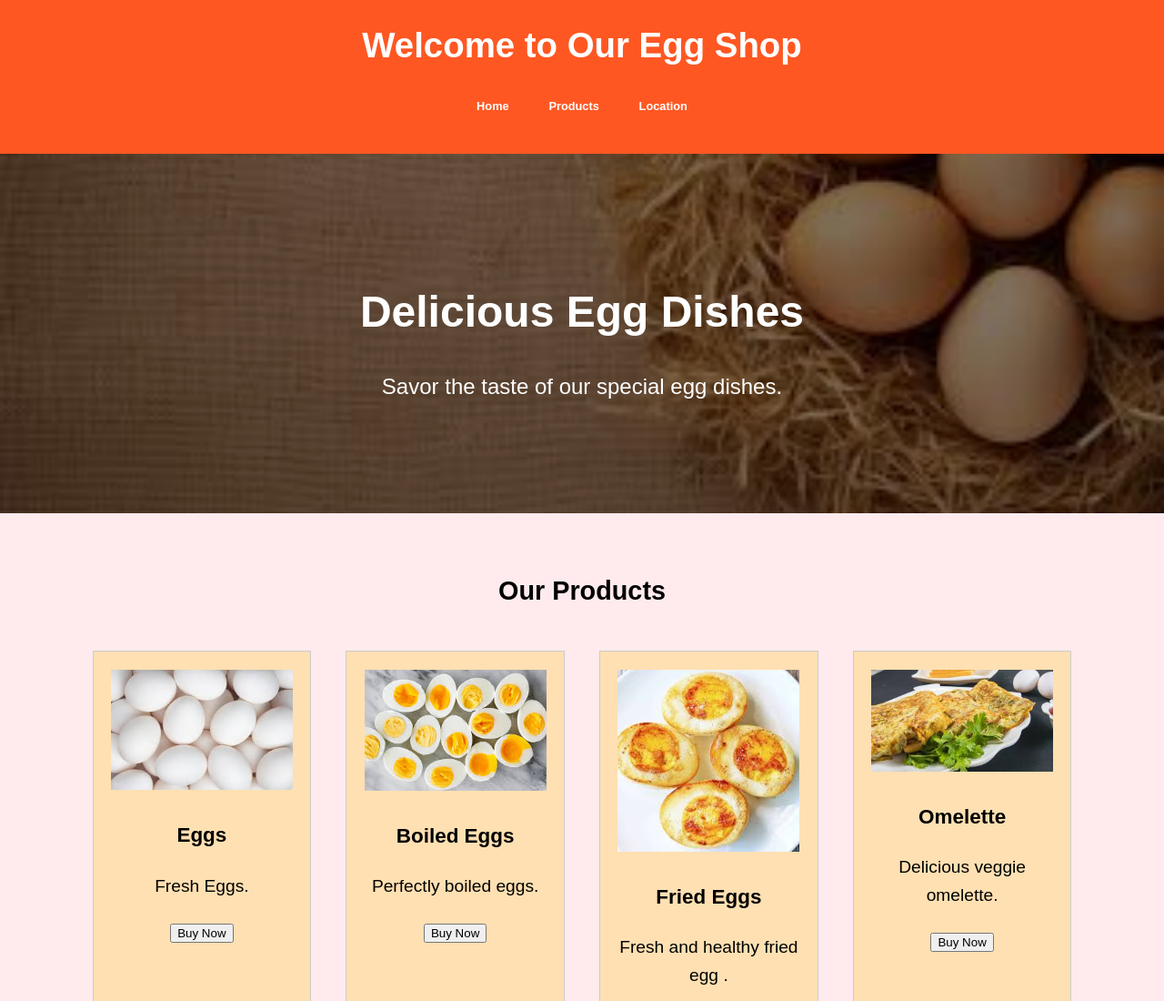
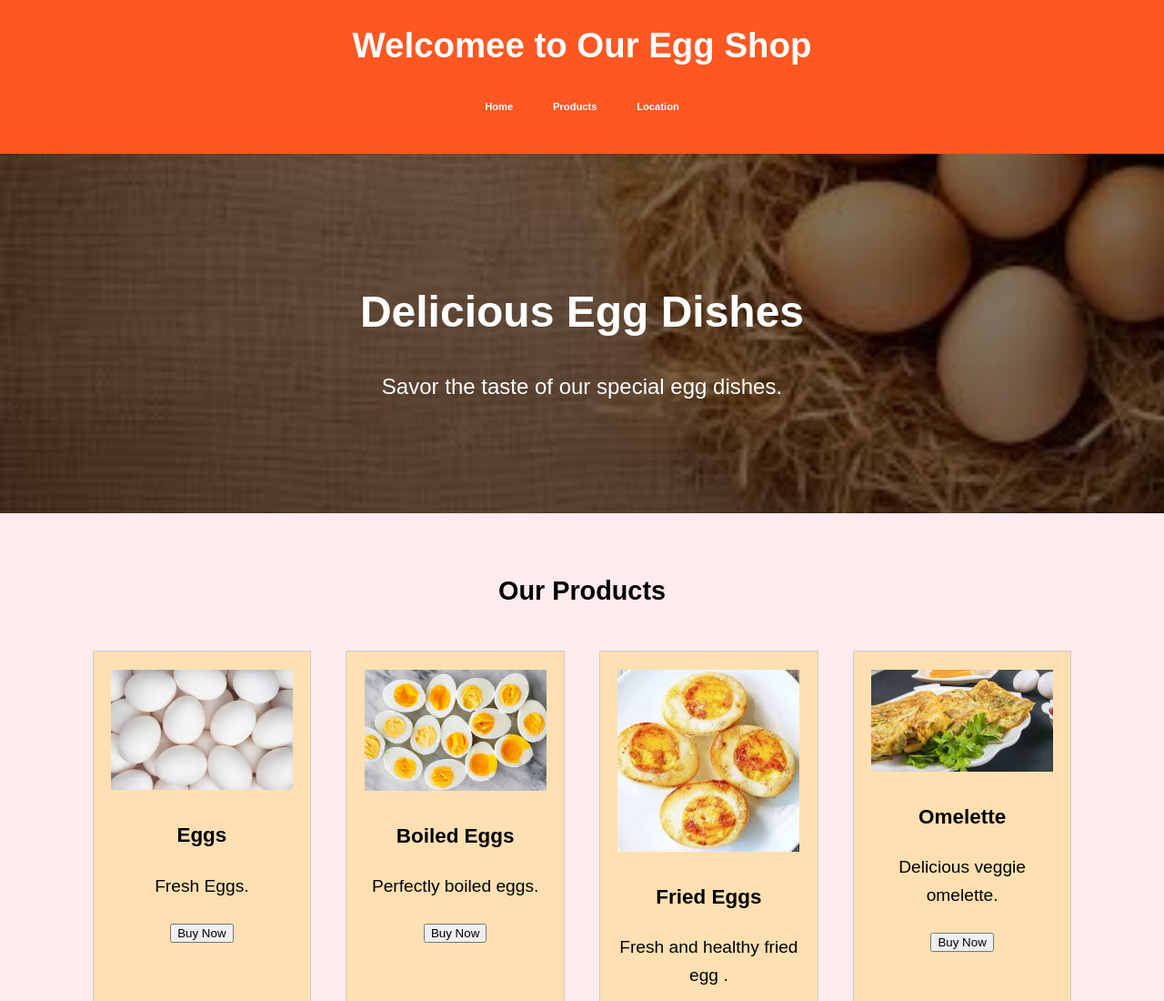
Before and after one commit to radheradhenikhil/egg-store, a plain HTML site: page index.html in a window 1280 px wide. Shown: the top 1100 px of the page at 91% size. Drawn offline with nearby package versions, Linux system fonts and the light colour scheme.

Commit message:
update for checking

```diff
--- a/index.html
+++ b/index.html
@@ -9,7 +9,7 @@
 </head>
 <body>
     <header>
-        <h1>Welcome to Our Egg Shop</h1>
+        <h1>Welcomee to Our Egg Shop</h1>
         <nav>
             <ul>
                 <li><a href="#home">Home</a></li>
--- a/styles.css
+++ b/styles.css
@@ -35,7 +35,7 @@ nav ul li a {
     text-decoration: none;
     color: white;
     font-weight: bold;
-    font-size: 0.8rem;
+    font-size: 0.7rem;
     transition: color 0.3s;
 }
 
```
